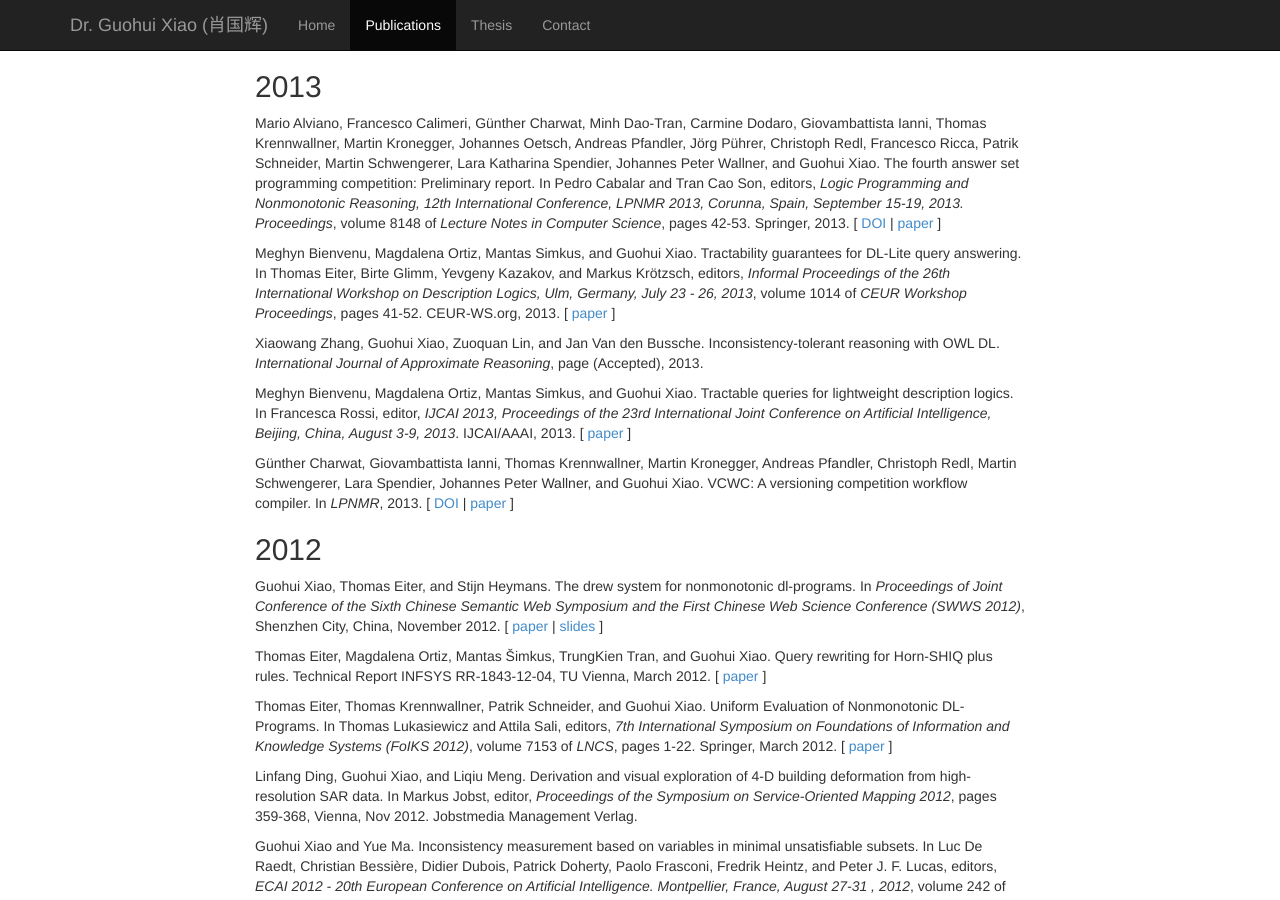
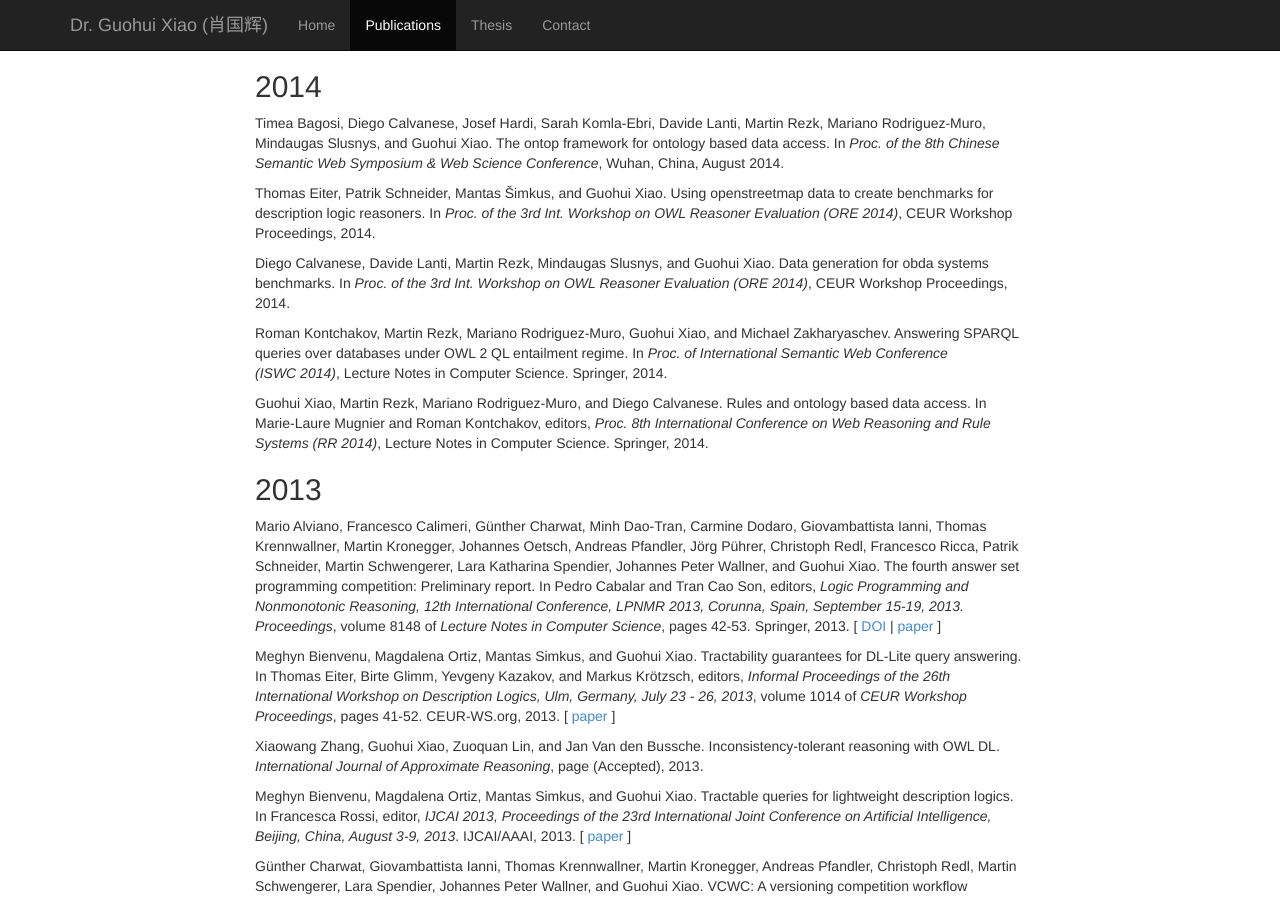
Before and after one commit to ghxiao/ghxiao.github.io, a Jekyll site: the page built from publications.html, in a window 1280 px wide and 900 px high. Built offline with Jekyll 4.4.1, drawn with Linux system fonts in a browser that asks for light colours; nearby versions of some CDN libraries; Markdown is read by kramdown in place of the engine named in the settings.

Commit message:
publications of 2014

```diff
--- /dev/null
+++ b/_includes/bib2014.html
@@ -0,0 +1,58 @@
+
+<!-- This document was automatically generated with bibtex2html 1.97
+     (see http://www.lri.fr/~filliatr/bibtex2html/),
+     with the following command:
+     bibtex2html -nodoc -d -r -nofooter -use-keys -nobiblinks -nobibsource -nokeys -noabstract -nokeywords -nf Slides-Url slides -nf Url paper -nf Poster poster -nf arXiv arXiv -nf Link link --output bib2014  -->
+
+
+
+
+<p><a name="csws14-ontop"></a>
+
+Timea Bagosi, Diego Calvanese, Josef Hardi, Sarah Komla-Ebri, Davide Lanti,
+  Martin Rezk, Mariano Rodriguez-Muro, Mindaugas Slusnys, and Guohui Xiao.
+ The ontop framework for ontology based data access.
+ In <em>Proc. of the 8th Chinese Semantic Web Symposium & Web
+  Science Conference</em>, Wuhan, China, August 2014.
+
+</p>
+
+<p><a name="ESSX-ore2014"></a>
+
+Thomas Eiter, Patrik Schneider, Mantas &Scaron;imkus, and Guohui Xiao.
+ Using openstreetmap data to create benchmarks for description logic
+  reasoners.
+ In <em>Proc. of the 3rd Int. Workshop on OWL Reasoner Evaluation
+  (ORE&nbsp;2014)</em>, CEUR Workshop Proceedings, 2014.
+
+</p>
+
+<p><a name="CLRSX-ore14"></a>
+
+Diego Calvanese, Davide Lanti, Martin Rezk, Mindaugas Slusnys, and Guohui Xiao.
+ Data generation for obda systems benchmarks.
+ In <em>Proc. of the 3rd Int. Workshop on OWL Reasoner Evaluation
+  (ORE&nbsp;2014)</em>, CEUR Workshop Proceedings, 2014.
+
+</p>
+
+<p><a name="KRRXZ-iswc14"></a>
+
+Roman Kontchakov, Martin Rezk, Mariano Rodriguez-Muro, Guohui Xiao, and Michael
+  Zakharyaschev.
+ Answering SPARQL queries over databases under OWL 2 QL entailment
+  regime.
+ In <em>Proc. of International Semantic Web Conference (ISWC&nbsp;2014)</em>,
+  Lecture Notes in Computer Science. Springer, 2014.
+
+</p>
+
+<p><a name="XRRC-rr14"></a>
+
+Guohui Xiao, Martin Rezk, Mariano Rodriguez-Muro, and Diego Calvanese.
+ Rules and ontology based data access.
+ In Marie-Laure Mugnier and Roman Kontchakov, editors, <em>Proc. 8th
+  International Conference on Web Reasoning and Rule Systems (RR&nbsp;2014)</em>,
+  Lecture Notes in Computer Science. Springer, 2014.
+
+</p>
--- a/publications.html
+++ b/publications.html
@@ -5,6 +5,9 @@ slug: publications
 permalink: publications.html
 years: [2013, 2012, 2011, 2010, 2009]
 ---
+
+<h2>2014</h2>
+{% include bib2014.html %}
 
 <h2>2013</h2>
 {% include bib2013.html %}
```
